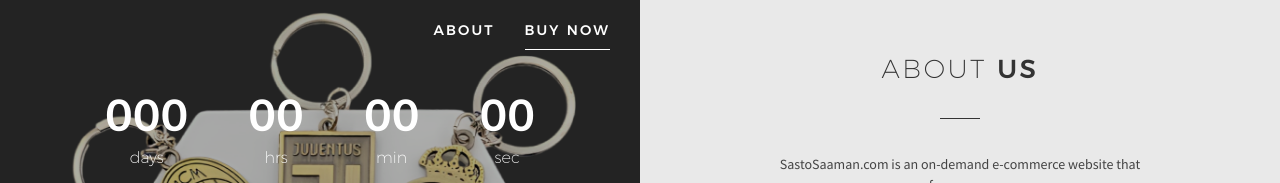
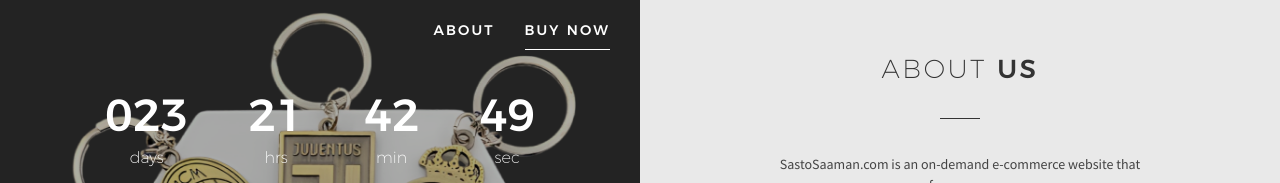
Before and after one commit to anishjoshi1999/SastoSaaman, a plain HTML site: page index.html in a window 1280 px wide. Shown: the top 183 px of the page. Drawn offline with Linux system fonts and the light colour scheme; some packages are replaced by stand-ins of ours; a script that the page names is missing.

Commit message:
Timer Added

```diff
--- a/index.html
+++ b/index.html
@@ -178,7 +178,7 @@
                 <!-- Count Down -->
                 <div
                   class="count-down p-t-b-15"
-                  data-end-date="Jan 1, 2024 00:00:00"
+                  data-end-date="Mar 1, 2024 00:00:00"
                 ></div>
                 <!-- /End Count Down -->
 
@@ -197,10 +197,10 @@
 
                   <p>
                     Metal Keychains Available for Your Favorite Football Club:
-<br>
-<h4>Hurry up! Limited edition:</h4>
-<br>
-<h3>Rs 299 per piece</h3> with Free Shipping within Kathmandu Valley.
+                    <br>
+                    <h4>Hurry up! Limited edition:</h4>
+                    <br>
+                    <h3>Rs 299 per piece</h3> with Free Shipping within Kathmandu Valley.
                   </p>
                   <!-- /End Headline & Description -->
                 </div>
```
